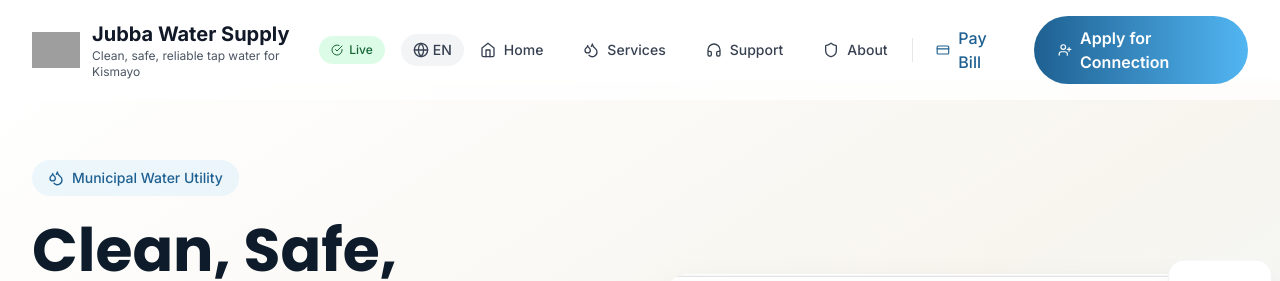
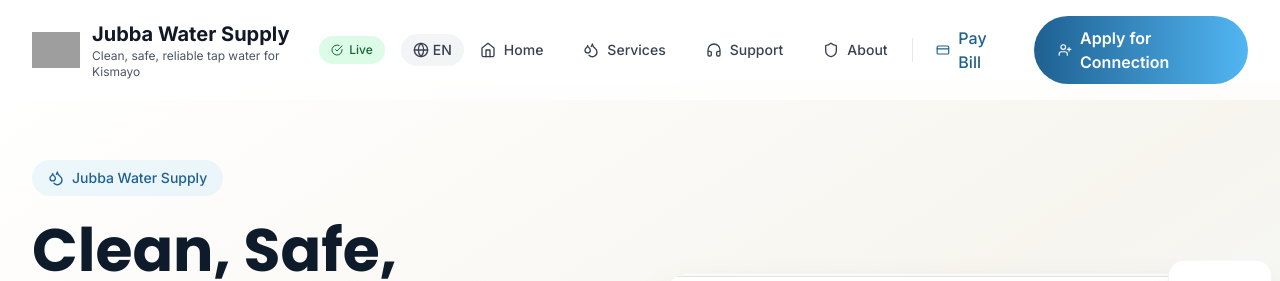
Before and after one commit to Abdikarim-sudo4331/Jubba-water-Supply, a React (Vite) app: page / in a window 1280 px wide. Shown: the top 281 px of the page. Built offline with nearby package versions, Linux system fonts and the light colour scheme; grey boxes are pictures that could not be loaded.

Commit message:
Replace remaining Municipal Water text

```diff
--- a/src/components/Hero.tsx
+++ b/src/components/Hero.tsx
@@ -107,7 +107,7 @@ const Hero: React.FC = () => {
                 className="inline-flex items-center space-x-2 bg-sky-blue/10 text-ocean-blue px-4 py-2 rounded-full text-sm font-medium"
               >
                 <Droplets className="w-4 h-4" />
-                <span>Municipal Water Utility</span>
+                <span>Jubba Water Supply</span>
               </motion.div>
 
               <h1 className="text-4xl sm:text-5xl lg:text-6xl font-poppins font-bold text-deep-navy leading-tight">
```
